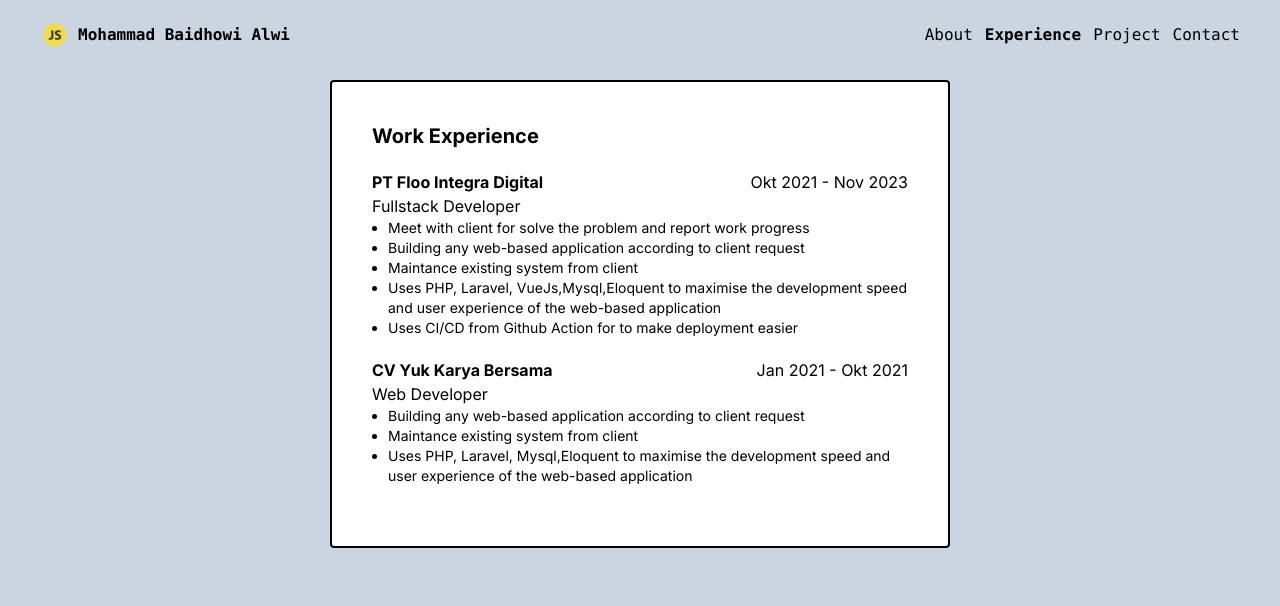
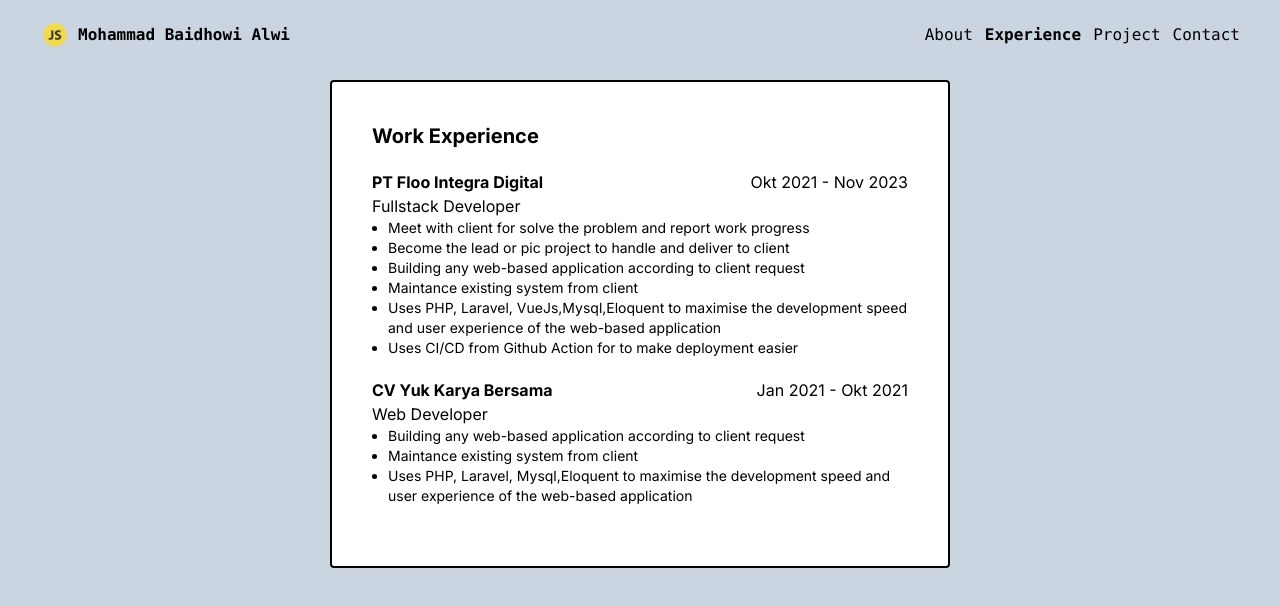
Before and after one commit to ddrag23/new-portofolio, a Next.js app: page /experience in a window 1280 px wide. Shown: the top 606 px of the page. Built offline with nearby package versions, Linux system fonts and the light colour scheme.

Commit message:
:hammer: add: experience

```diff
--- a/src/app/experience/page.tsx
+++ b/src/app/experience/page.tsx
@@ -13,6 +13,7 @@ export default function Page() {
                     </div>
                     <ul className="list-disc ml-4 text-sm">
                         <li>Meet with client for solve the problem and report work progress</li>
+                        <li>Become the lead or pic project to handle and deliver to client</li>
                         <li>Building any web-based application according to client request</li>
                         <li>Maintance existing system from client</li>
                         <li>Uses PHP, Laravel, VueJs,Mysql,Eloquent to maximise the development speed and user experience of the web-based application</li>
```
